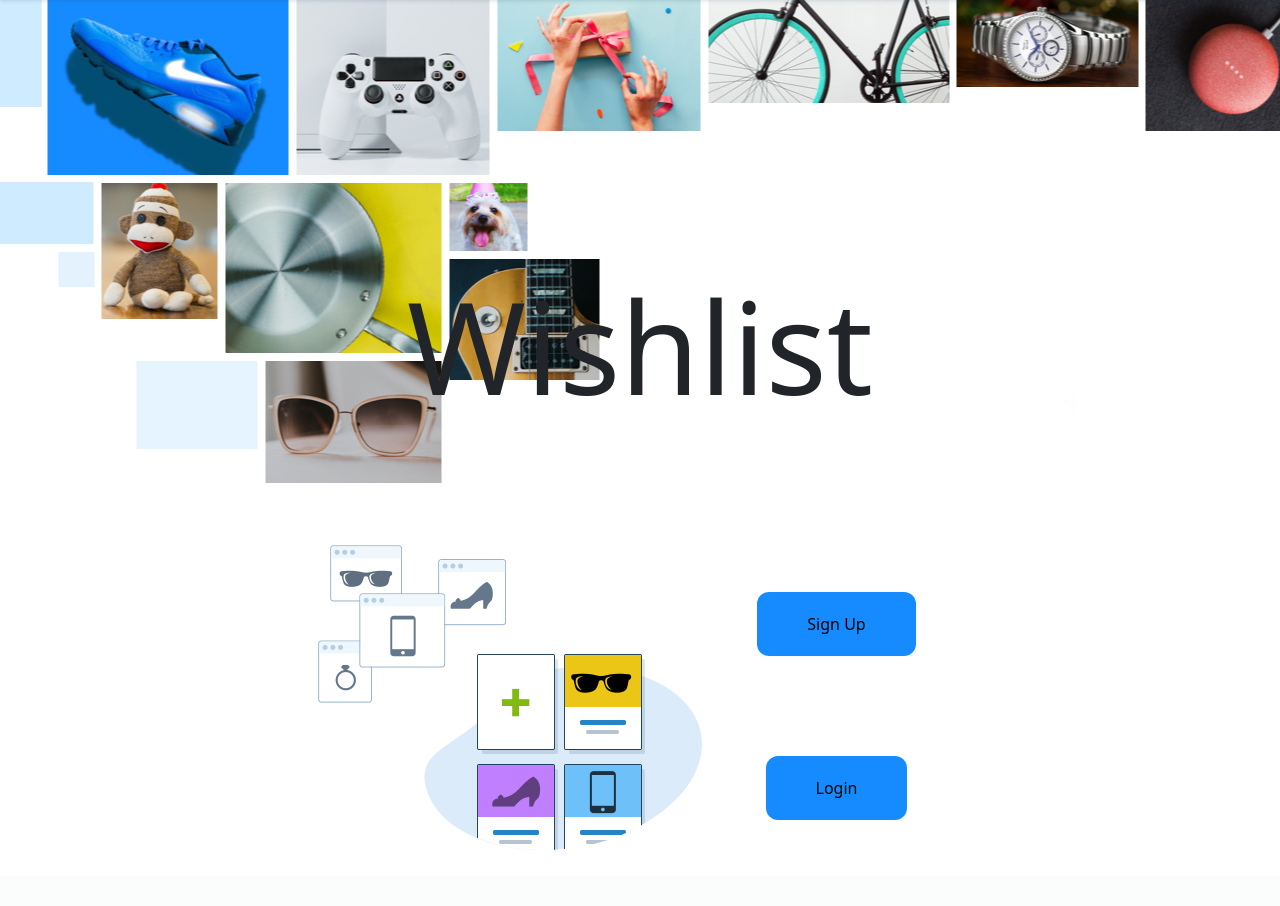
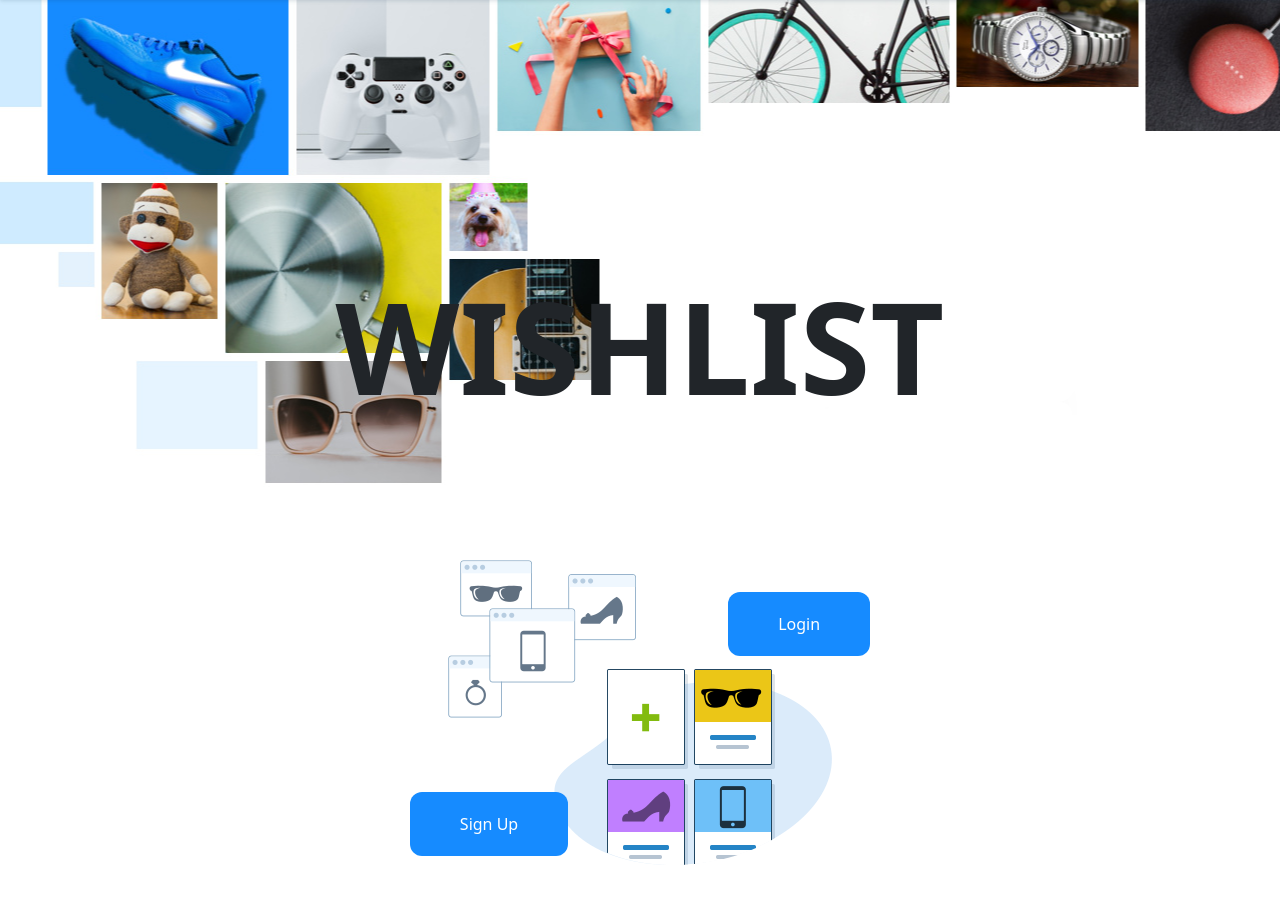
Before and after one commit to EPeralta18/CST438_Project02, a Django app: page / in a window 1280 px wide. Before the commit the page ends 850 px from the top, so only its background shows below. Run offline with Django 3.2, Linux system fonts and the light colour scheme.

Commit message:
Made tweaks to homepage

```diff
--- a/Templates/homepage.html
+++ b/Templates/homepage.html
@@ -13,21 +13,12 @@
 </head>
 
 <body>
-
   <header>
     Wishlist
   </header>
-  <div class="d-flex">
-    <div>
-      <img
-        src="{% static 'home/images/illustration.png' %}"
-        alt="Wishlist Image">
-    </div>
-    <div class='left-align'>
-      <a href='../newuser/'>Sign Up</a>
-      <br>
-      <a href='../login/'>Login</a>
-    </div>
+  <div class="d-flex" id="sign_log">
+      <a id="sign_up" href='../newuser/'>Sign Up</a>
+      <a id="login" href='../login/'>Login</a>
   </div>
 </body>
 
--- a/assets/home/styles/index.css
+++ b/assets/home/styles/index.css
@@ -10,6 +10,8 @@
   padding-right: 250px;
   padding-bottom: 100px;
   font-size: 8rem;
+  text-transform: uppercase;
+  font-weight: bolder;
 }
 
 a {
@@ -23,6 +25,23 @@
   color: black;
   margin: 50px;
   appearance: button;
+  color: white;
+}
+
+#sign_log {
+  background-image: url("/static/home/images/illustration.png");
+  background-repeat: no-repeat;
+  background-position: center;
+}
+
+#login {
+  margin-left: 80px;
+  margin-bottom: 250px;
+}
+
+#sign_up {
+  margin-top: 250px;
+  margin-right: 80px;
 }
 
 img {
```
